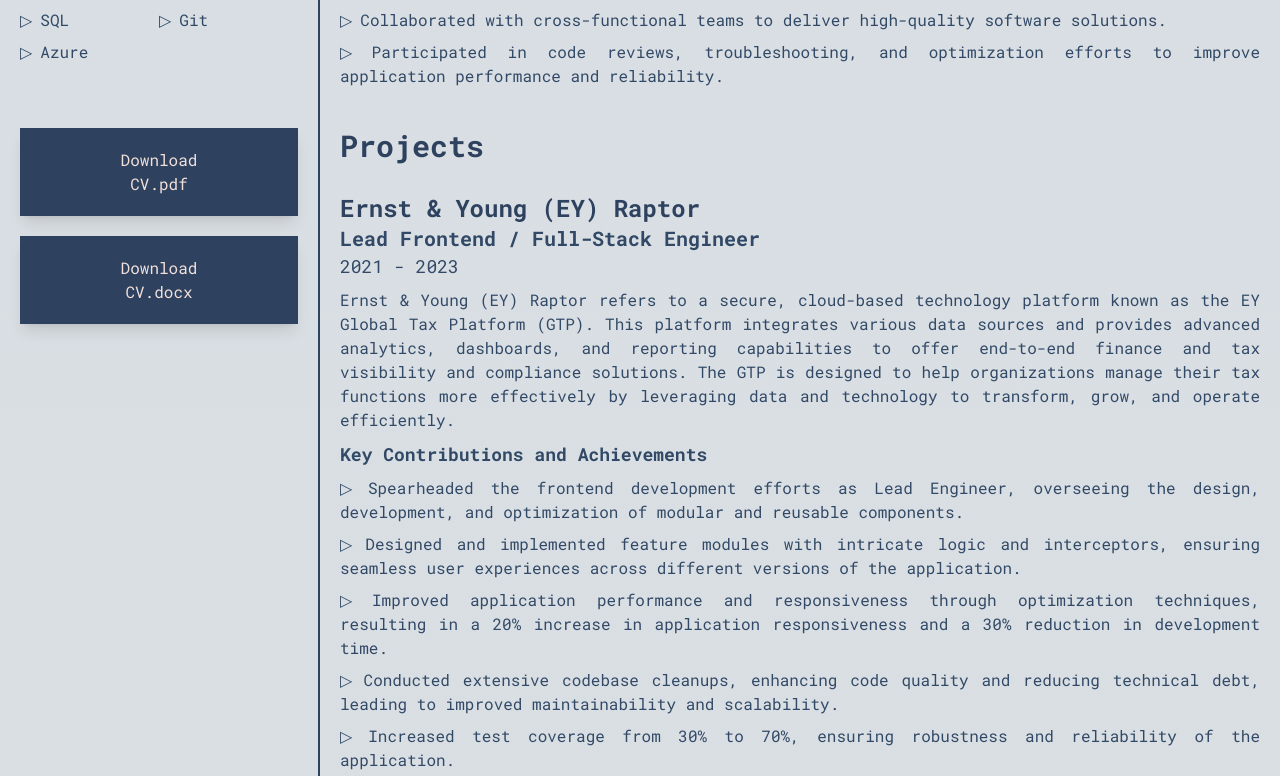
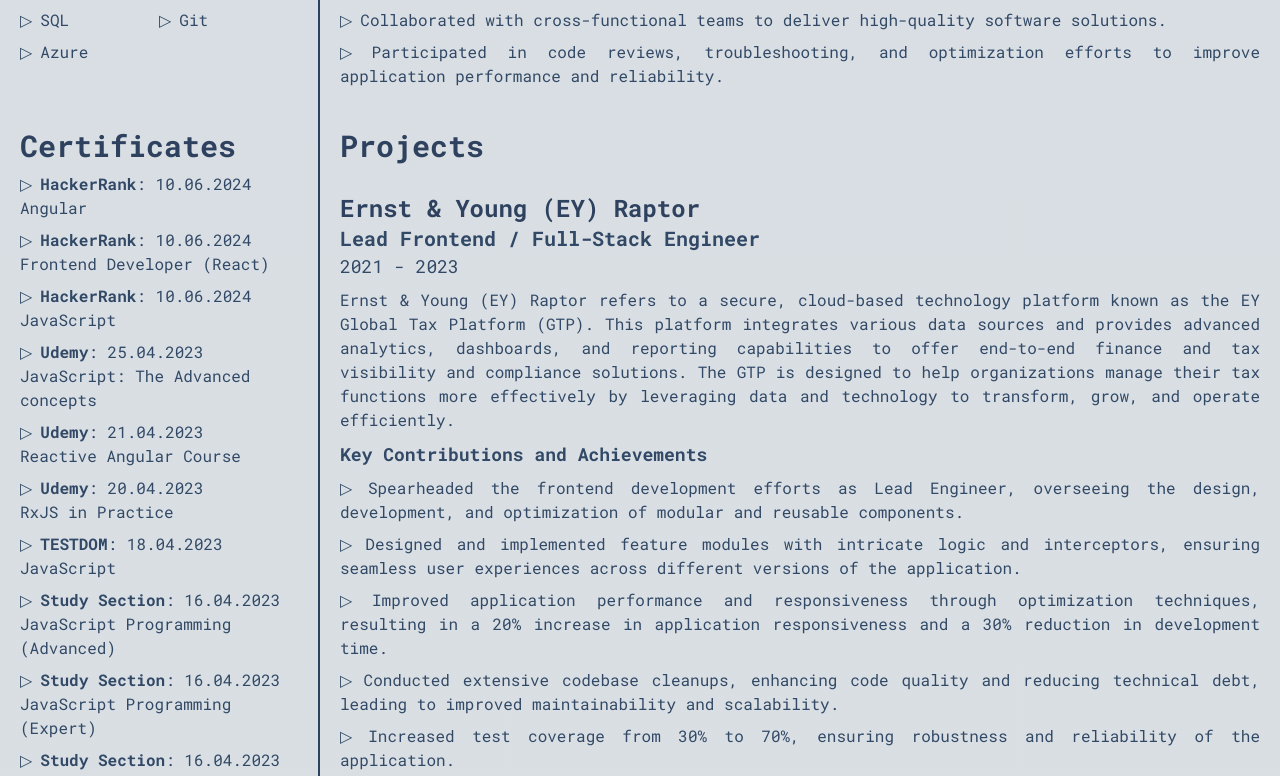
Before and after one commit to aliaksandrZh/cv, a Next.js app: page / in a window 1280 px wide. Shown: the part 702-1478 px from the top of the page. Built offline with nearby package versions, Linux system fonts and the light colour scheme.

Commit message:
restore certificates

```diff
--- a/src/components/Exp.tsx
+++ b/src/components/Exp.tsx
@@ -1,6 +1,5 @@
 import { AboutMe } from "./AboutMe";
 import { Certificates } from "./Certificates";
-import { DownloadCV } from "./Download";
 import { Education } from "./Education";
 import { Experience } from "./Experience";
 import { Expertise } from "./Expertise";
@@ -22,19 +21,7 @@
         <Expertise />
       </section>
       <section className="border-title p-5 md:border-r-2">
-        <DownloadCV
-          href="/Aliaksandr.Zhebit.pdf"
-          download="Aliaksandr.Zhebit.Web.Dev.pdf"
-          className="sticky top-1/4 text-center lg:text-left"
-          text="Download CV.pdf"
-        />
-        <DownloadCV
-          href="/Aliaksandr.Zhebit.docx"
-          download="Aliaksandr.Zhebit.Web.Dev.docx"
-          text="Download CV.docx"
-          className="sticky top-1/3 mt-5 text-center lg:text-left"
-        />
-        {/* <Certificates /> */}
+        <Certificates />
       </section>
       <section className="border-title p-5 md:border-r-2">
         <Education />
```
